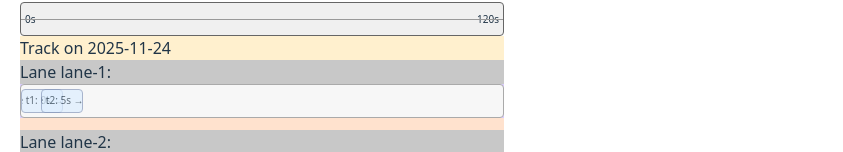
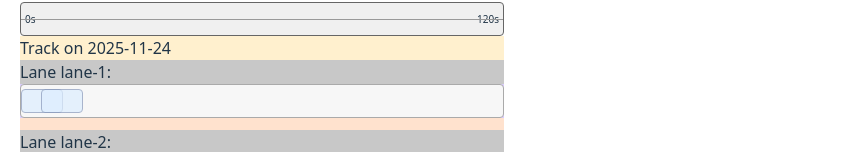
Before and after one commit to zhou98ch/music-git-frontend, a React (Vite) app in the folder music-git/: page / in a window 1280 px wide. Shown: the part 636-788 px from the top of the page, without its empty margins (0-843 px from the left). Built offline with nearby package versions, Linux system fonts and the light colour scheme.

Commit message:
UI: romove unnecessary text on "Take"

```diff
--- a/music-git/src/components/TrackView.tsx
+++ b/music-git/src/components/TrackView.tsx
@@ -87,7 +87,7 @@ export const TrackView : React.FC<TrackViewProps > = ({trackId, date, takes, tot
                                             textOverflow: "ellipsis",
                                             cursor: "pointer",
                                     }}>
-                                    Take {take.id}: {take.startSec}s → {take.endSec}s
+                                    {/* Take {take.id}: {take.startSec}s → {take.endSec}s  */}
                                 </div>
                                 );
                             })
```
